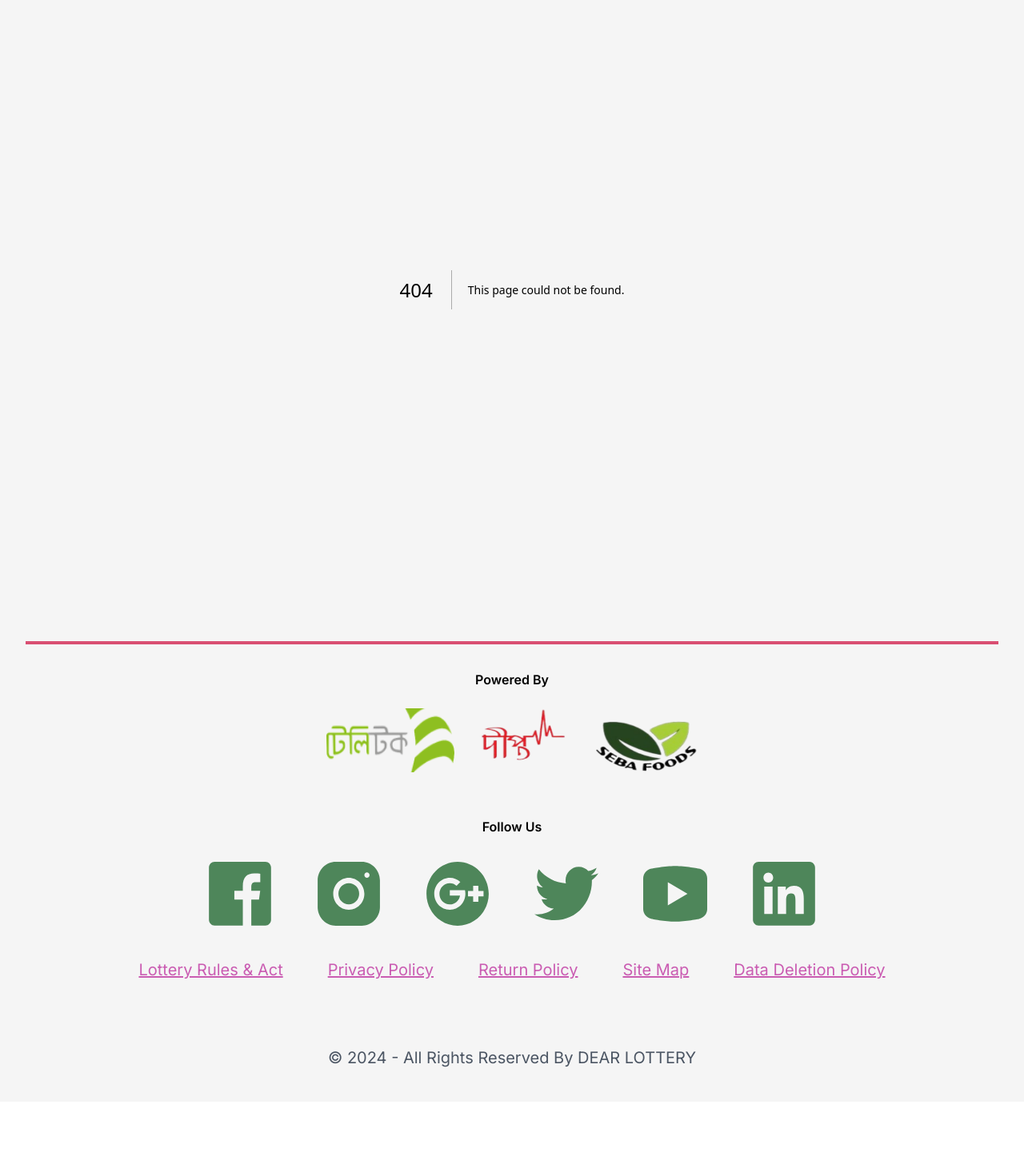
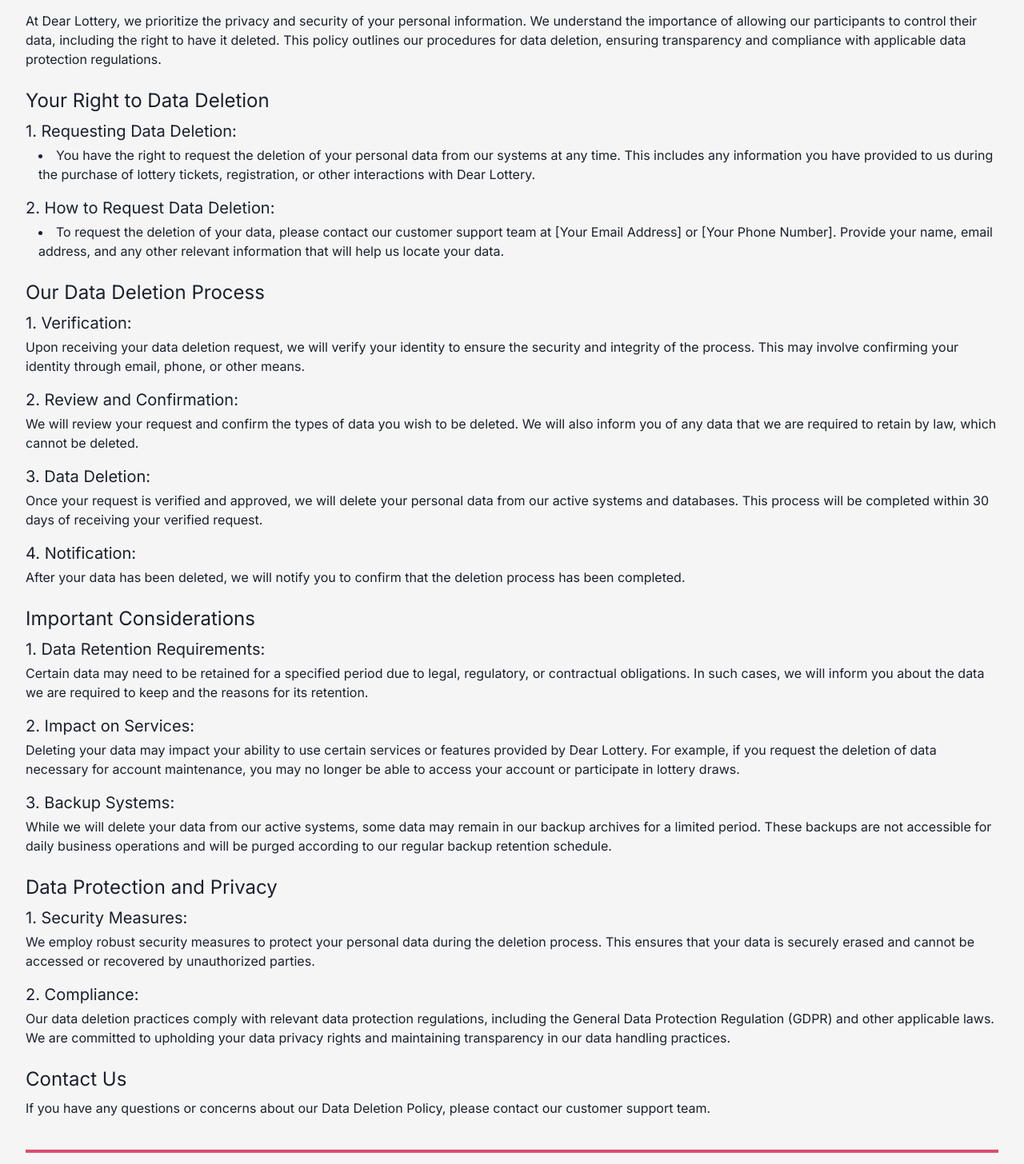
Before and after one commit to sazzad9911/lottery, a Next.js app: page /pages/data-deletation in a window 1280 px wide. Before the commit this address had no page. Shown: the part 134-1590 px from the top of the page at 80% size. Before the commit the page ends 1512 px from the top, so only its background shows below. Built offline with nearby package versions, Linux system fonts and the light colour scheme.

Commit message:
Data Deletion Policy page added

```diff
--- a/app/components/Footer.tsx
+++ b/app/components/Footer.tsx
@@ -52,7 +52,7 @@
               <Link href="/pages/rules-act" className="text-[#CA5CB2] underline mx-2 text-[14px] md:text-[20px] ">
               {language === "en" ? "Lottery Rules & Act" : "লটারির নিয়ম ও আইন"}
               </Link>
-              <Link href="#" className="text-[#CA5CB2] underline mx-2 text-[14px] md:text-[20px] ">
+              <Link href="" className="text-[#CA5CB2] underline mx-2 text-[14px] md:text-[20px] ">
               {language === "en" ? "Privacy Policy" : "গোপনীয়তা নীতি"}
               </Link>
               <Link href="#" className="text-[#CA5CB2] underline mx-2 text-[14px] md:text-[20px] ">
@@ -61,7 +61,7 @@
               <Link href="#" className="text-[#CA5CB2] underline mx-2 text-[14px] md:text-[20px] ">
               {language === "en" ? "Site Map" : "সাইট মানচিত্র"}
               </Link>
-              <Link href="#" className="text-[#CA5CB2] underline mx-2 text-[14px] md:text-[20px] ">
+              <Link href="/pages/data-deletation" className="text-[#CA5CB2] underline mx-2 text-[14px] md:text-[20px] ">
               {language === "en" ? "Data Deletion Policy" : "ডেটা মুছে ফেলার নীতি"}
               </Link>
             </div>
--- /dev/null
+++ b/app/pages/data-deletation/page.tsx
@@ -0,0 +1,81 @@
+import React from 'react';
+
+const DataDeletionPolicy = () => {
+  return (
+    <div className="container mx-auto px-2 md:px-8 ">
+      <h1 className="text-3xl font-normal mb-4">Data Deletion Policy</h1>
+      <p className="mb-6">
+        At Dear Lottery, we prioritize the privacy and security of your personal information. We understand the importance of allowing our participants to control their data, including the right to have it deleted. This policy outlines our procedures for data deletion, ensuring transparency and compliance with applicable data protection regulations.
+      </p>
+
+      <section className="mb-6">
+        <h2 className="text-2xl font-normal mb-2">Your Right to Data Deletion</h2>
+        <h3 className="text-xl font-normal mb-1">1. Requesting Data Deletion:</h3>
+        <ul className="list-disc list-inside ml-4 mb-4">
+          <li>You have the right to request the deletion of your personal data from our systems at any time. This includes any information you have provided to us during the purchase of lottery tickets, registration, or other interactions with Dear Lottery.</li>
+        </ul>
+        <h3 className="text-xl font-normal mb-1">2. How to Request Data Deletion:</h3>
+        <ul className="list-disc list-inside ml-4">
+          <li>To request the deletion of your data, please contact our customer support team at [Your Email Address] or [Your Phone Number]. Provide your name, email address, and any other relevant information that will help us locate your data.</li>
+        </ul>
+      </section>
+
+      <section className="mb-6">
+        <h2 className="text-2xl font-normal mb-2">Our Data Deletion Process</h2>
+        <h3 className="text-xl font-normal mb-1">1. Verification:</h3>
+        <p className="mb-4">
+          Upon receiving your data deletion request, we will verify your identity to ensure the security and integrity of the process. This may involve confirming your identity through email, phone, or other means.
+        </p>
+        <h3 className="text-xl font-normal mb-1">2. Review and Confirmation:</h3>
+        <p className="mb-4">
+          We will review your request and confirm the types of data you wish to be deleted. We will also inform you of any data that we are required to retain by law, which cannot be deleted.
+        </p>
+        <h3 className="text-xl font-normal mb-1">3. Data Deletion:</h3>
+        <p className="mb-4">
+          Once your request is verified and approved, we will delete your personal data from our active systems and databases. This process will be completed within 30 days of receiving your verified request.
+        </p>
+        <h3 className="text-xl font-normal mb-1">4. Notification:</h3>
+        <p>
+          After your data has been deleted, we will notify you to confirm that the deletion process has been completed.
+        </p>
+      </section>
+
+      <section className="mb-6">
+        <h2 className="text-2xl font-normal mb-2">Important Considerations</h2>
+        <h3 className="text-xl font-normal mb-1">1. Data Retention Requirements:</h3>
+        <p className="mb-4">
+          Certain data may need to be retained for a specified period due to legal, regulatory, or contractual obligations. In such cases, we will inform you about the data we are required to keep and the reasons for its retention.
+        </p>
+        <h3 className="text-xl font-normal mb-1">2. Impact on Services:</h3>
+        <p className="mb-4">
+          Deleting your data may impact your ability to use certain services or features provided by Dear Lottery. For example, if you request the deletion of data necessary for account maintenance, you may no longer be able to access your account or participate in lottery draws.
+        </p>
+        <h3 className="text-xl font-normal mb-1">3. Backup Systems:</h3>
+        <p>
+          While we will delete your data from our active systems, some data may remain in our backup archives for a limited period. These backups are not accessible for daily business operations and will be purged according to our regular backup retention schedule.
+        </p>
+      </section>
+
+      <section className="mb-6">
+        <h2 className="text-2xl font-normal mb-2">Data Protection and Privacy</h2>
+        <h3 className="text-xl font-normal mb-1">1. Security Measures:</h3>
+        <p className="mb-4">
+          We employ robust security measures to protect your personal data during the deletion process. This ensures that your data is securely erased and cannot be accessed or recovered by unauthorized parties.
+        </p>
+        <h3 className="text-xl font-normal mb-1">2. Compliance:</h3>
+        <p>
+          Our data deletion practices comply with relevant data protection regulations, including the General Data Protection Regulation (GDPR) and other applicable laws. We are committed to upholding your data privacy rights and maintaining transparency in our data handling practices.
+        </p>
+      </section>
+
+      <section>
+        <h2 className="text-2xl font-normal mb-2">Contact Us</h2>
+        <p>
+          If you have any questions or concerns about our Data Deletion Policy, please contact our customer support team.
+        </p>
+      </section>
+    </div>
+  );
+};
+
+export default DataDeletionPolicy;
```
